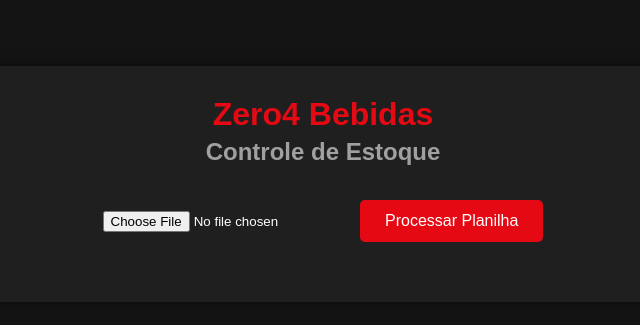
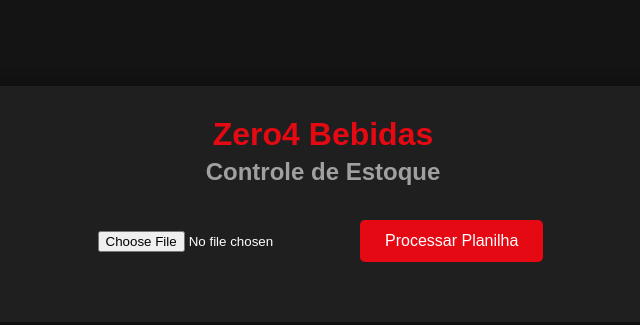
Before and after one commit to Higor16021995/zero4-stock, a website: page index.html in a window 1280 px wide. Shown: the part 216-541 px from the top of the page, without its empty margins (317-957 px from the left). Drawn offline with Linux system fonts and the light colour scheme.

Commit message:
Refactor CSS for improved readability and layout

```diff
--- a/style.css
+++ b/style.css
@@ -1,60 +1,28 @@
 body {
-    background-color: #141414;
-    color: #ffffff;
-    font-family: Arial, sans-serif;
-    display: flex;
-    justify-content: center;
-    align-items: center;
-    min-height: 100vh;
-    margin: 0;
+    background-color: #141414; color: #ffffff; font-family: Arial, sans-serif;
+    display: flex; justify-content: center; align-items: center; min-height: 100vh; margin: 0; padding: 20px 0;
 }
 .container {
-    background-color: #1f1f1f;
-    padding: 30px;
-    border-radius: 8px;
-    text-align: center;
-    width: 90%;
-    max-width: 700px;
-    box-shadow: 0 0 15px rgba(0, 0, 0, 0.5);
+    background-color: #1f1f1f; padding: 30px; border-radius: 8px; text-align: center;
+    width: 90%; max-width: 800px; box-shadow: 0 0 15px rgba(0, 0, 0, 0.5);
 }
-h1 {
-    color: #e50914;
-    margin: 0;
+h1 { color: #e50914; margin: 0; }
+h2 { color: #a0a0a0; margin-top: 5px; margin-bottom: 25px; }
+input[type="file"] { margin: 20px 0; }
+button {
+    background-color: #e50914; color: white; border: none; padding: 12px 25px;
+    border-radius: 5px; cursor: pointer; font-size: 16px; transition: background-color 0.3s; margin: 5px;
 }
-h2 {
-    color: #a0a0a0;
-    margin-top: 5px;
-    margin-bottom: 25px;
-}
-input[type="file"] {
-    margin: 20px 0;
-}
-button {
-    background-color: #e50914;
-    color: white;
-    border: none;
-    padding: 12px 25px;
-    border-radius: 5px;
-    cursor: pointer;
-    font-size: 16px;
-    transition: background-color 0.3s;
-}
-button:hover {
-    background-color: #f6121d;
-}
-#status {
-    margin-top: 20px;
-    color: #ffb400;
-}
-table {
-    width: 100%;
-    margin-top: 20px;
-    border-collapse: collapse;
-}
-th, td {
-    border: 1px solid #444;
-    padding: 10px;
-}
-th {
-    background-color: #333;
-}
+button:hover { background-color: #f6121d; }
+#exportBtn { background-color: #3e8e41; }
+#exportBtn:hover { background-color: #4caf50; }
+#status { margin-top: 20px; color: #ffb400; }
+table { width: 100%; margin-top: 20px; border-collapse: collapse; }
+th, td { border: 1px solid #444; padding: 10px; text-align: left; }
+th { background-color: #333; }
+/* Estilo para cabeçalho de coluna ordenável */
+.sortable { cursor: pointer; user-select: none; }
+.sortable:hover { background-color: #555; }
+/* Estilo para a linha de item crítico que precisa de compra */
+.item-critico { background-color: #4d3d1e; }
+.totalizador { margin-top: 20px; font-weight: bold; font-size: 1.1em; text-align: right; }
```
